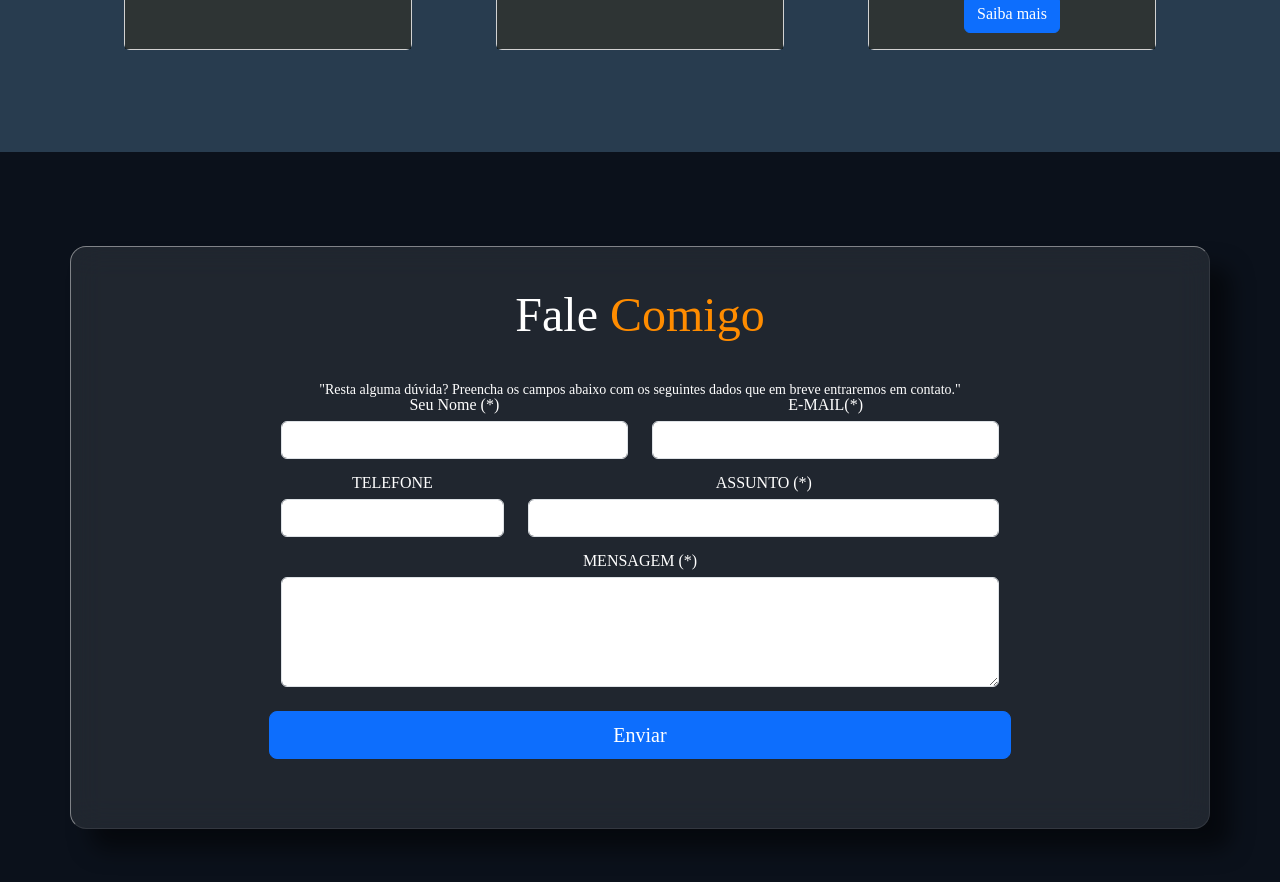
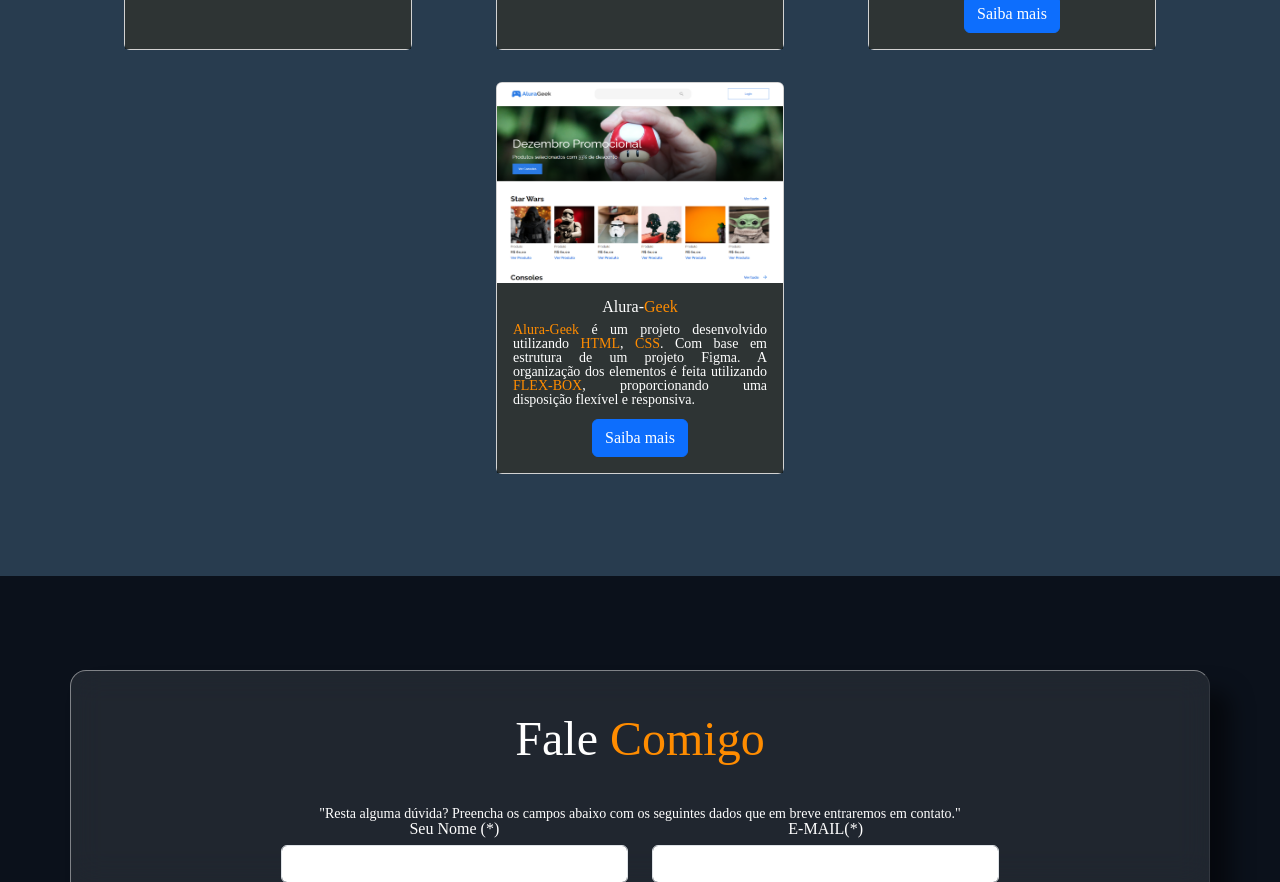
Before and after one commit to Gilson-Souza/Portifolio, a plain HTML site: page index.html in a window 1280 px wide. Shown: the part 3070-3952 px from the top of the page. Drawn offline with nearby package versions, Linux system fonts and the light colour scheme.

Commit message:
adicionando projeto alura-geek

```diff
--- a/index.html
+++ b/index.html
@@ -320,6 +320,18 @@
                 </div>
               </div>
 
+              <div class="card" style="width: 18rem;">
+                <img src="img/alura-geek.png" class="card-img-top" alt="...">
+                <div class="card-body">
+                  <h5 class="card-title">Alura-<strong>Geek</strong></h5>
+                  <p class="card-text"><strong>Alura-Geek</strong> é um projeto desenvolvido utilizando
+                    <strong>HTML</strong>, <strong>CSS</strong>. Com base em estrutura de um projeto Figma. A organização dos elementos é
+                    feita utilizando <strong>FLEX-BOX</strong>, proporcionando uma disposição flexível e responsiva.</p>
+                  <a href="https://gilson-souza.github.io/Alura-Geek/" target="_blank" class="btn btn-primary">Saiba
+                    mais</a>
+                </div>
+              </div>
+
             </div>
           </div>
         </div>
```
Also changed, not shown: img/alura-geek.png (added).
